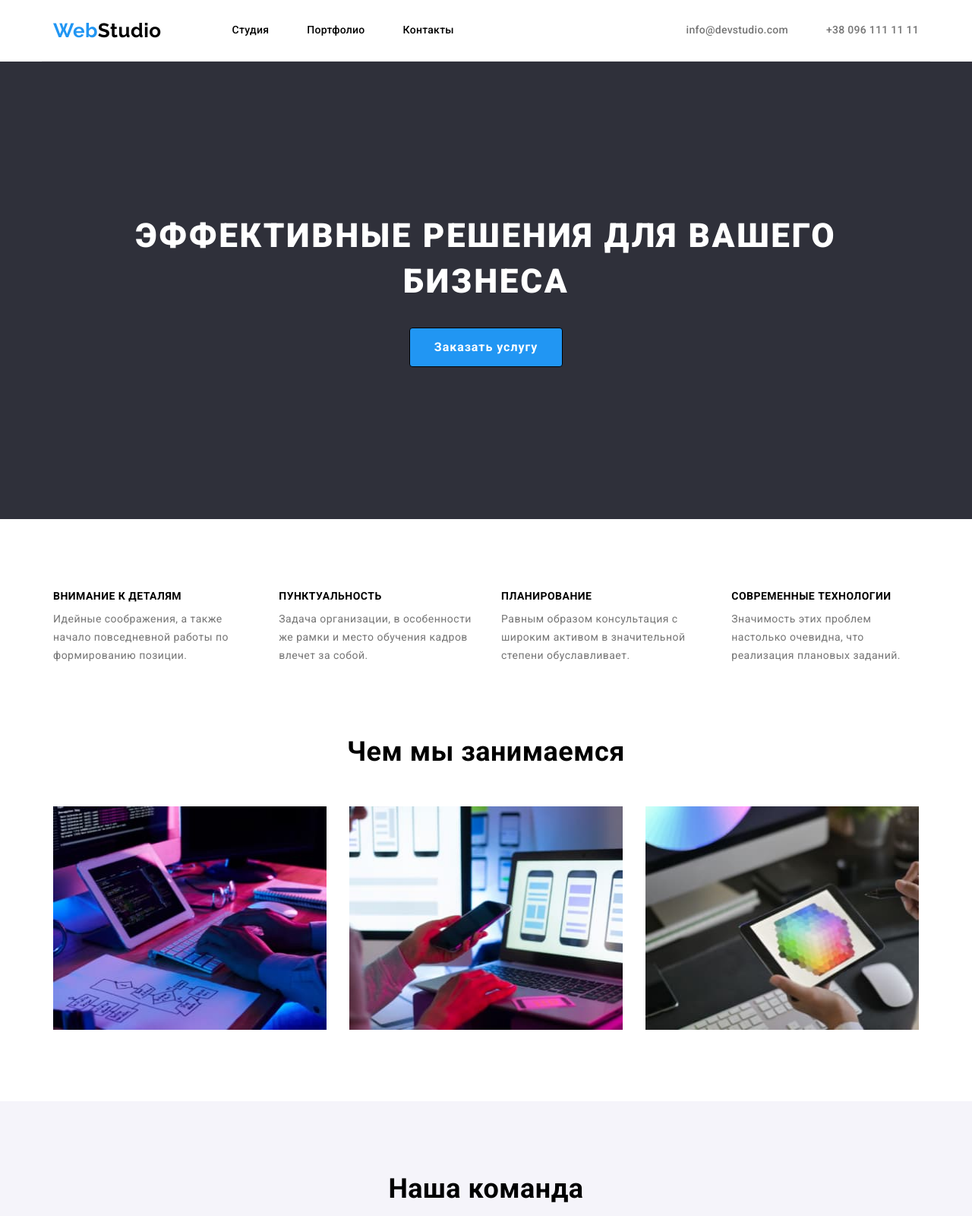
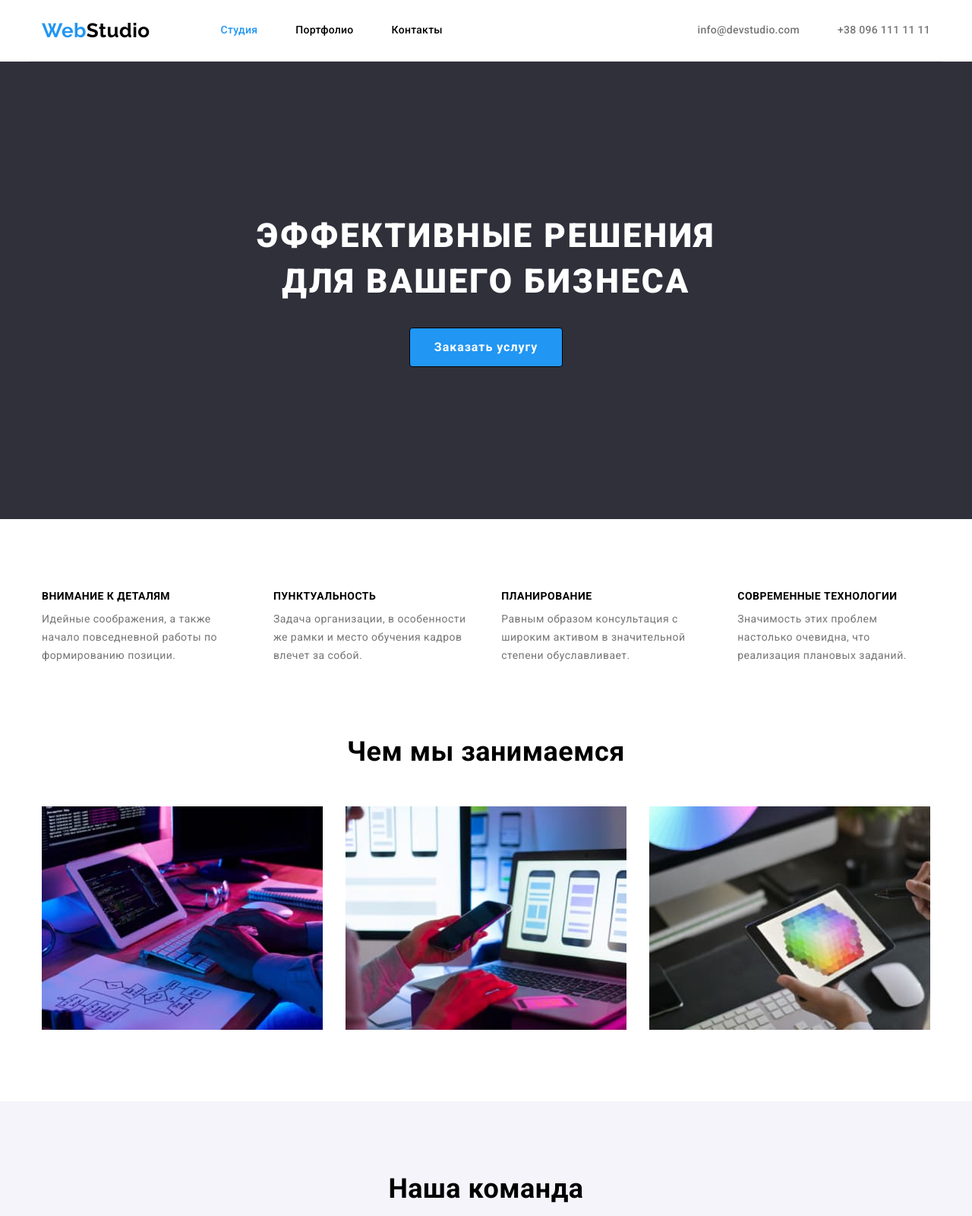
Before and after one commit to Mariiahlvk/goit-markup-hw-03, a plain HTML site: page index.html in a window 1280 px wide. Shown: the top 1600 px of the page at 76% size. Drawn offline with nearby package versions, Linux system fonts and the light colour scheme.

Commit message:
Корректировка стилей

```diff
--- a/css/styles.css
+++ b/css/styles.css
@@ -50,7 +50,7 @@ img {
 /* Header */
 
 .container {
-  width: 1170px;
+  width: 1200px;
   padding-left: 15px;
   padding-right: 15px;
 
@@ -120,6 +120,10 @@ img {
   color: var(--accent-color);
 }
 
+.site-nav .link.current {
+  color: var(--accent-color);
+}
+
 /* Contacts */
 
 .contacts {
@@ -142,10 +146,11 @@ img {
   background-color: var(--hero-footer-bg-color);
   text-align: center;
   padding: 200px 0;
-  margin-bottom: 94px;
 }
 
 .hero-title {
+  width: 696px;
+  margin: 0 auto;
   margin-bottom: 30px;
 
   color: var(--white-color);
@@ -169,12 +174,13 @@ img {
   font-size: 16px;
   line-height: 1.88;
   letter-spacing: 0.06em;
-
-  /* display: block;
-  margin: 0 auto; */
 }
 
 /* Section */
+
+.section {
+  padding: 94px 0;
+}
 
 .section-title,
 .team-title {
@@ -188,9 +194,12 @@ img {
 
 /* Features */
 
+.benefits {
+  padding-bottom: 47px;
+}
+
 .features {
   display: flex;
-  margin-bottom: 94px;
 }
 
 .features .item + .item {
@@ -214,10 +223,13 @@ img {
 
 /* Work list */
 
+.workflow {
+  padding-top: 47px;
+}
+
 .work-list {
   display: flex;
   justify-content: center;
-  margin-bottom: 94px;
 }
 
 .work-list .item + .item {
@@ -312,15 +324,10 @@ img {
 
 /* Portfolio */
 
-.container.portfolio {
-  margin-bottom: 94px;
-}
-
 .button {
   display: flex;
   justify-content: center;
-  padding-top: 94px;
-  padding-bottom: 34px;
+  margin-bottom: 50px;
 }
 
 .button .item + .item {
@@ -363,7 +370,7 @@ img {
 }
 
 .portfolio-content {
-  padding: 20px;
+  padding: 20px 24px;
   border-bottom: 1px solid var(--portfolio-border-color);
   border-left: 1px solid var(--portfolio-border-color);
   border-right: 1px solid var(--portfolio-border-color);
--- a/index.html
+++ b/index.html
@@ -22,7 +22,7 @@
         <a href="" class="logo-one">Web<span class="logo-two">Studio</span></a>
         <nav class="site">
           <ul class="site-nav">
-            <li class="item"><a href="" class="link">Студия</a></li>
+            <li class="item"><a href="" class="link current">Студия</a></li>
             <li class="item"><a href="./portfolio.html" class="link">Портфолио</a></li>
             <li class="item"><a href="" class="link">Контакты</a></li>
           </ul>
@@ -44,7 +44,7 @@
         </div>
       </section>
       <!--Преимущества-->
-      <section class="section">
+      <section class="section benefits">
         <div class="container">
           <h2 hidden>Положительные качества</h2>
           <ul class="features">
@@ -76,7 +76,7 @@
         </div>
       </section>
       <!--Сферы деятельности-->
-      <section class="section">
+      <section class="section workflow">
         <div class="container">
           <h2 class="section-title">Чем мы занимаемся</h2>
           <ul class="work-list">
```
Also changed, not shown: portfolio.html (+2 -2 lines).
